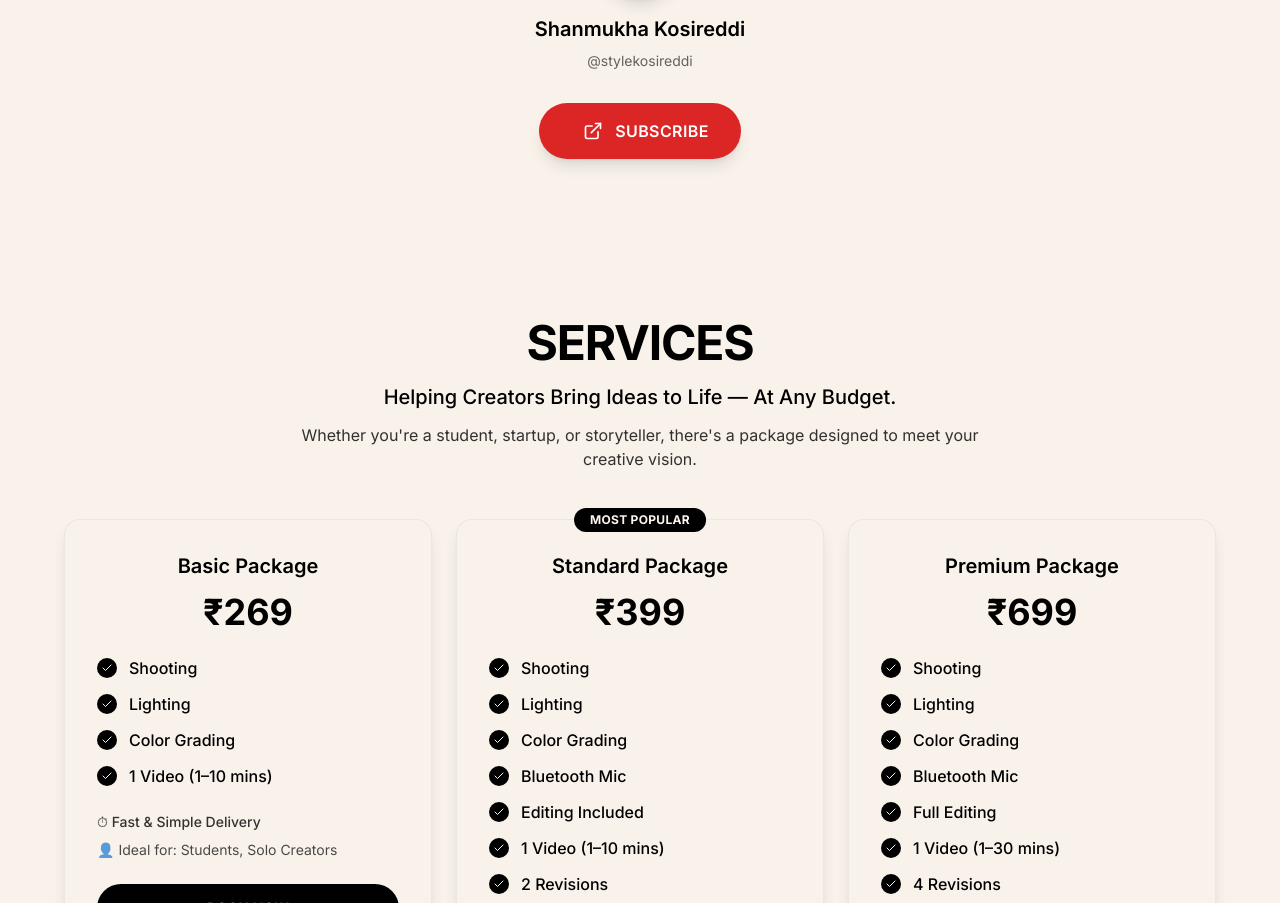
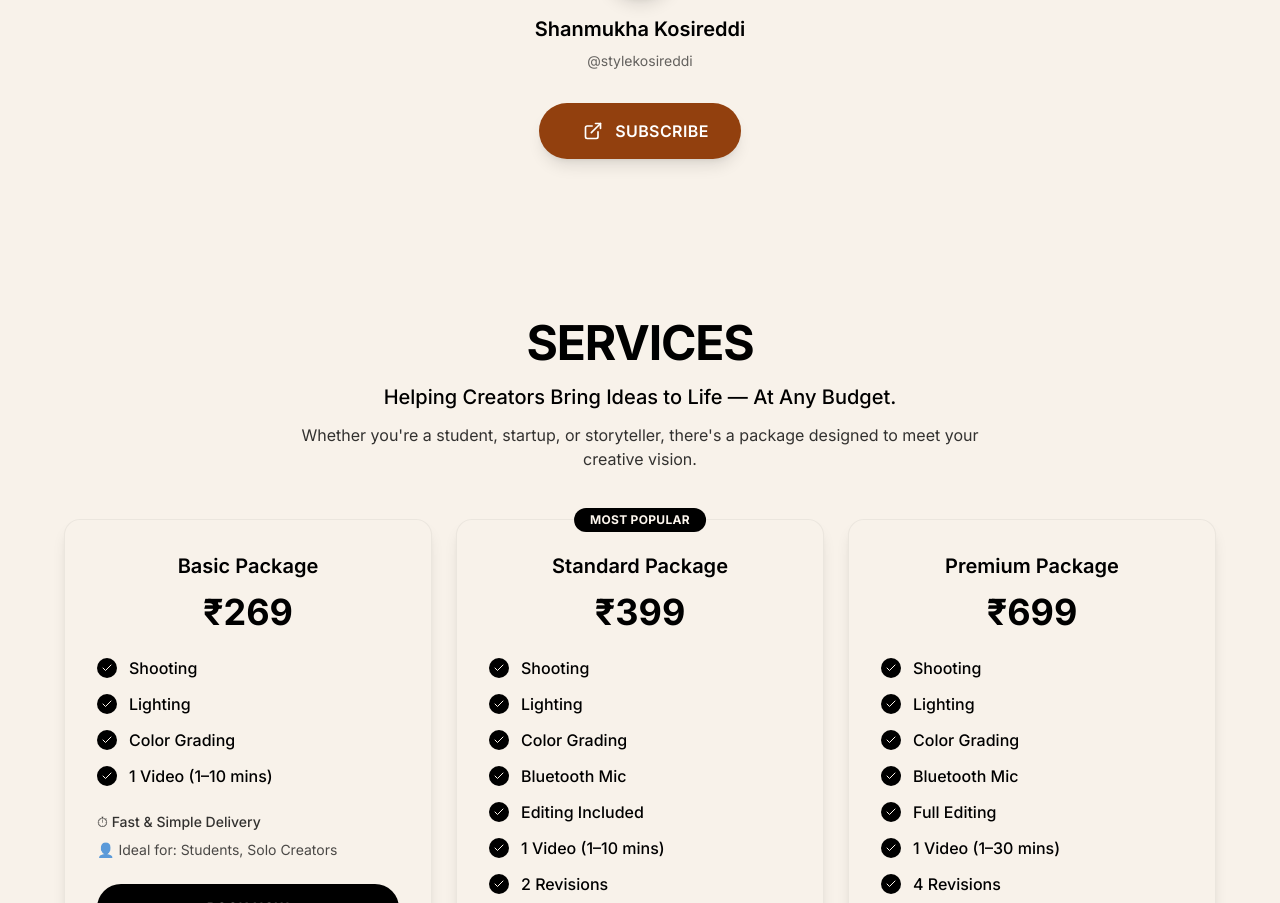
Before and after one commit to shanmukhakosireddi/kosireddiproductions13, a React (Vite) app: page / in a window 1280 px wide. Shown: the part 3037-3940 px from the top of the page. Built offline with nearby package versions, Linux system fonts and the light colour scheme.

Commit message:
Update YouTube button to warmer cinematic color

```diff
--- a/src/components/MyWork.tsx
+++ b/src/components/MyWork.tsx
@@ -124,10 +124,10 @@ const MyWork = () => {
             href="https://www.youtube.com/@stylekosireddi"
             target="_blank"
             rel="noopener noreferrer"
-            className="inline-flex items-center space-x-2 sm:space-x-3 bg-red-600 text-white font-semibold py-3 sm:py-4 px-6 sm:px-8 rounded-full hover:bg-red-700 transition-all duration-300 hover:scale-105 active:scale-95 shadow-lg relative group min-h-[48px] touch-manipulation"
+            className="inline-flex items-center space-x-2 sm:space-x-3 bg-amber-800 text-white font-semibold py-3 sm:py-4 px-6 sm:px-8 rounded-full hover:bg-amber-900 transition-all duration-300 hover:scale-105 active:scale-95 shadow-lg relative group min-h-[48px] touch-manipulation"
           >
             {/* Hover background overlay */}
-            <div className="absolute inset-0 bg-gradient-to-r from-red-700/20 to-red-800/20 opacity-0 group-hover:opacity-100 transition-opacity duration-300 rounded-full"></div>
+            <div className="absolute inset-0 bg-gradient-to-r from-amber-900/20 to-amber-950/20 opacity-0 group-hover:opacity-100 transition-opacity duration-300 rounded-full"></div>
             <ExternalLink className="w-4 h-4 sm:w-5 sm:h-5" />
             <span className="uppercase tracking-wide text-sm sm:text-base">Subscribe</span>
           </a>
```
